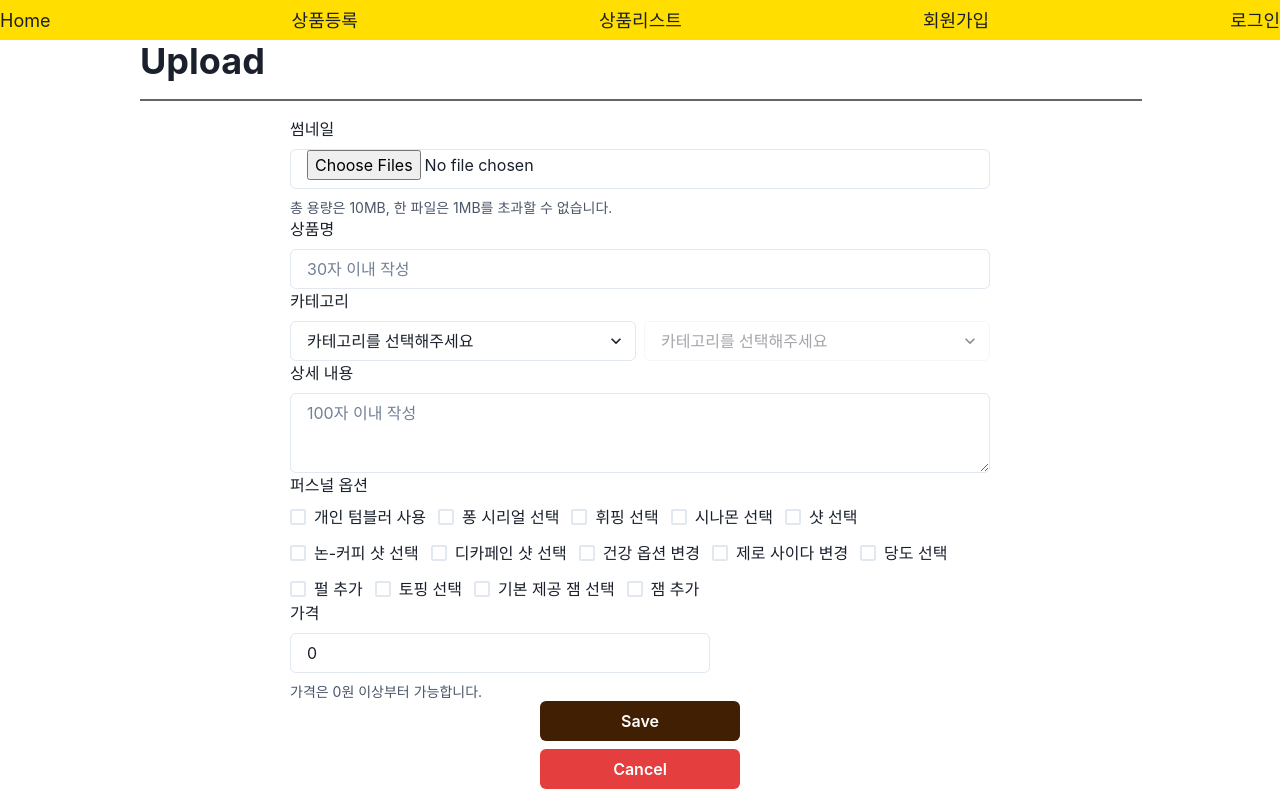
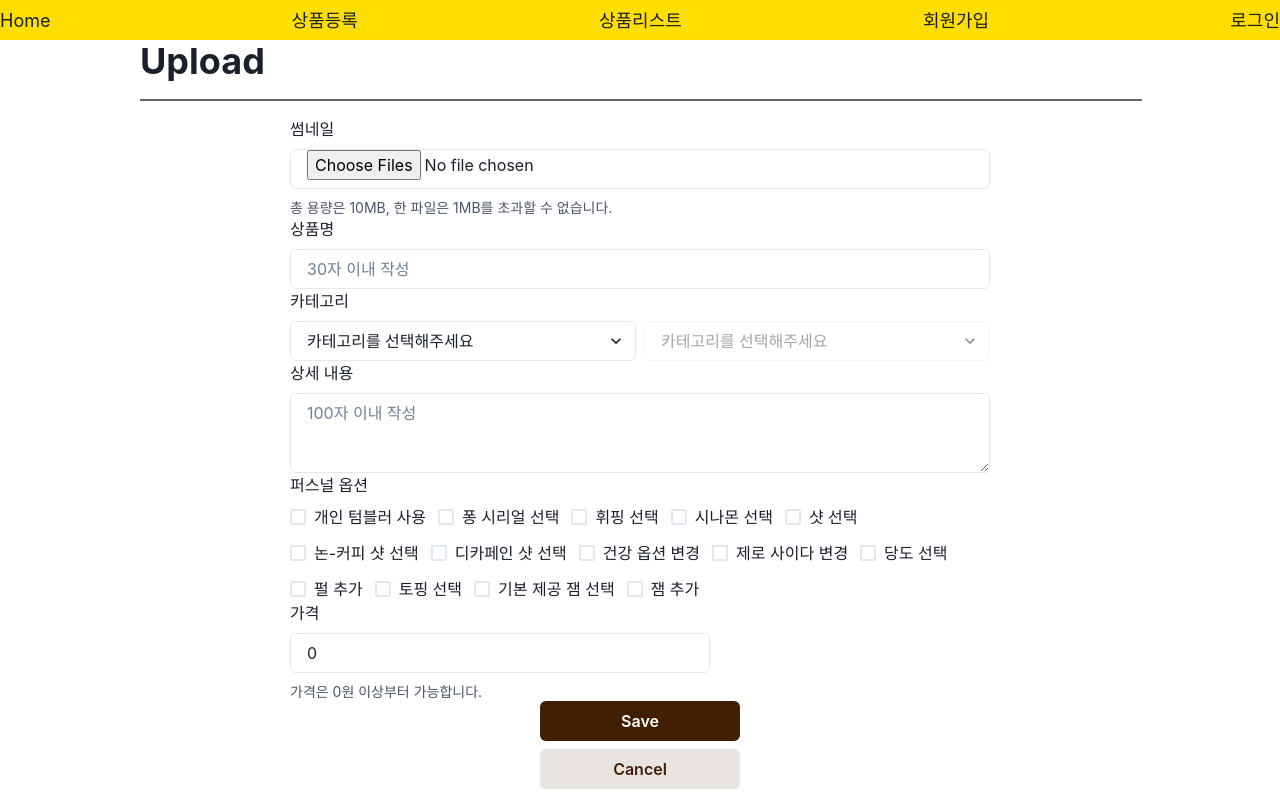
Before and after one commit to huitopia/mega-around, a React (Vite) app in the folder frontend/: page /product in a window 1280 px wide. Built offline with nearby package versions, Linux system fonts and the light colour scheme.

Commit message:
react : Button color theme red -> pink

```diff
--- a/frontend/src/product/ProductUpdate.jsx
+++ b/frontend/src/product/ProductUpdate.jsx
@@ -232,7 +232,7 @@ export const ProductUpdate = () => {
                   Update
                 </Button>
                 <Button
-                  colorScheme={"red"}
+                  colorScheme={"pink"}
                   width={"200px"}
                   onClick={() => navigate(-1)}
                 >
--- a/frontend/src/product/ProductUpload.jsx
+++ b/frontend/src/product/ProductUpload.jsx
@@ -185,7 +185,7 @@ export function ProductUpload() {
                   Save
                 </Button>
                 <Button
-                  colorScheme={"red"}
+                  colorScheme={"pink"}
                   width={"200px"}
                   onClick={() => navigate(-1)}
                 >
--- a/frontend/src/product/component/ProductDetailModal.jsx
+++ b/frontend/src/product/component/ProductDetailModal.jsx
@@ -271,7 +271,7 @@ export const ProductDetailModal = ({ isOpen, onClose, productId }) => {
         <ModalFooter>
           <VStack>
             <ButtonGroup>
-              <Button colorScheme={"red"}>바로 주문</Button>
+              <Button colorScheme={"pink"}>바로 주문</Button>
               <Button colorScheme={"orange"}>장바구니 담기</Button>
               <Button onClick={onClose}>닫기</Button>
             </ButtonGroup>
```
